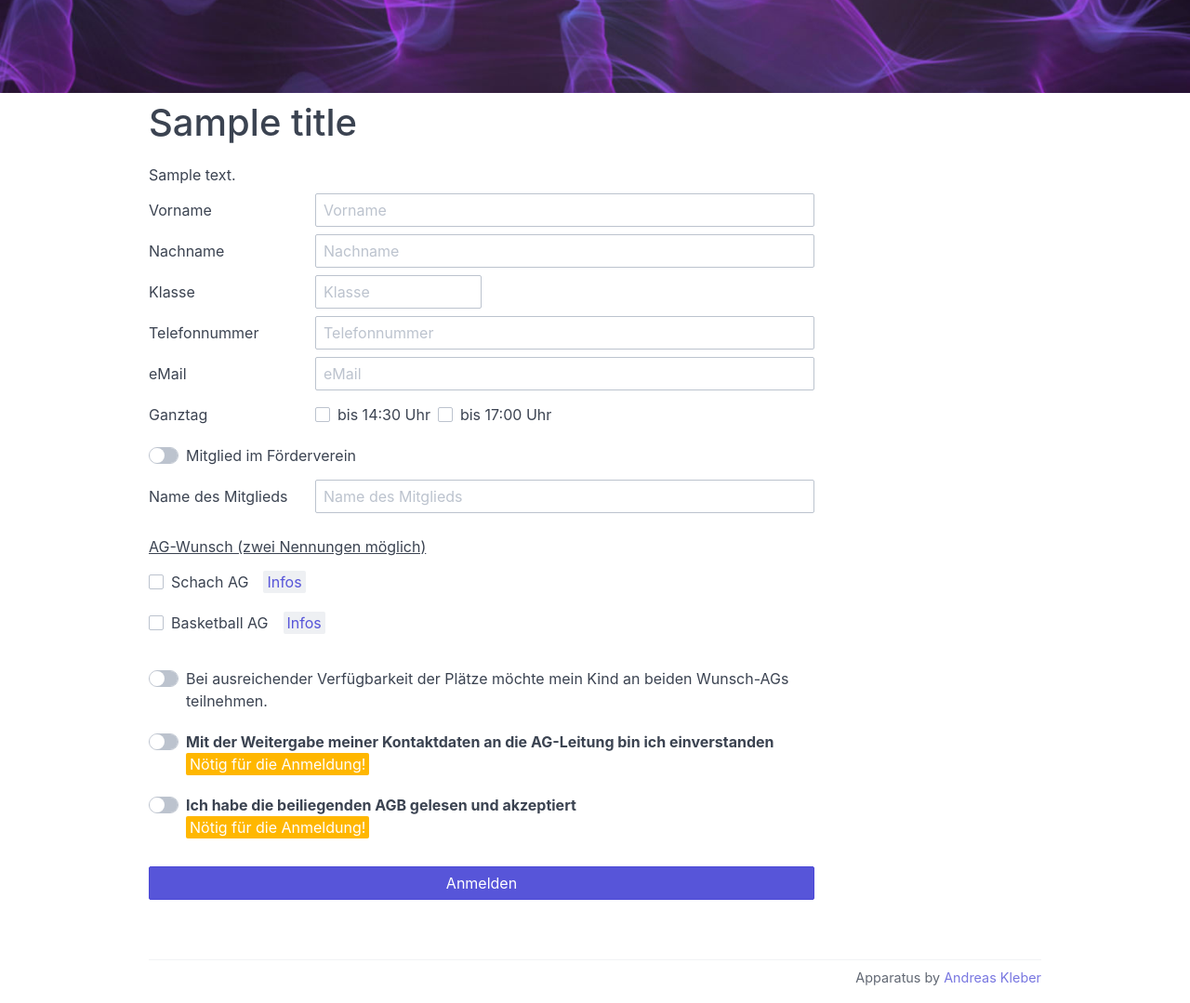
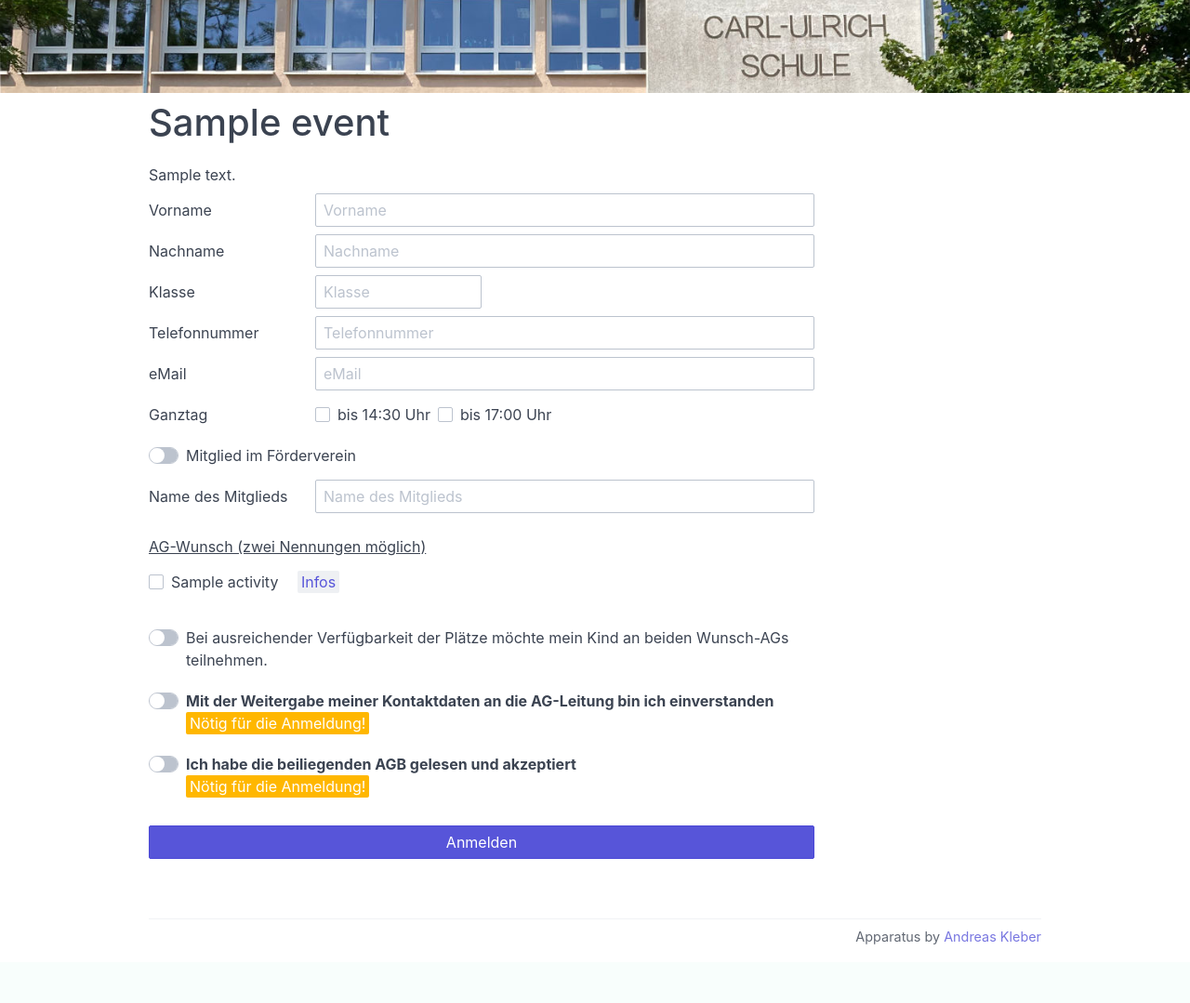
Before and after one commit to akleber/apparatus, a Flask app: template app/templates/register.html in a window 1280 px wide. Shown: the whole page at 93% size. After the commit the page ends 1016 px from the top, so only its background shows below. Run offline with Flask 2, Linux system fonts and the light colour scheme; data comes from the database, SQL or seed files in the repository; the template is opened without the code that fills it: most values are stand-ins (such as "Sample title", 1, 10 or a date in 2020).

Commit message:
cleanup, postForm

```diff
--- a/app/routes.py
+++ b/app/routes.py
@@ -1,5 +1,13 @@
 from app import app, qrcode, get_db
-from flask import request, send_file, url_for, render_template, redirect, make_response
+from flask import (
+    request,
+    send_file,
+    url_for,
+    render_template,
+    redirect,
+    make_response,
+    abort,
+)
 import markdown
 
 
@@ -9,21 +17,45 @@ def index():
     return "Hello, World!"
 
 
-@app.route("/register/<tinylink>", methods=["GET", "POST"])
-def register(tinylink):
-    user = {"username": "Miguel"}
+@app.route("/eventView/<tinylink>", methods=["GET"])
+def eventView(tinylink):
+    cur = get_db().execute("SELECT eventID FROM event WHERE tinyurl = ?", (tinylink,))
+    rv = cur.fetchone()
+    if not rv:
+        return abort(404)
 
-    cur = get_db().execute("SELECT title, description FROM event WHERE eventID = 1")
+    eventID = rv[0]
+    cur = get_db().execute(
+        "SELECT title, description FROM event WHERE eventID = ?", (eventID,)
+    )
     rv = cur.fetchone()
     if rv:
-        title = rv[0]
-        description = rv[1]
+        event_data = {}
+        event_data["eventID"] = eventID
+        event_data["title"] = rv[0]
+        event_data["description"] = markdown.markdown(rv[1])
+
+        activity_data = []
+        cur = get_db().execute(
+            "SELECT activityID, title FROM activity WHERE eventID = ?", (eventID,)
+        )
+        for data in cur:
+            a = {"activityID": data[0], "title": data[1]}
+            activity_data.append(a)
+
         return render_template(
-            "register.html",
-            title=title,
-            user=user,
-            description=markdown.markdown(description),
+            "register.html", event_data=event_data, activity_data=activity_data
         )
+
+
+@app.route("/register/<eventID>", methods=["POST"])
+def register(eventID):
+    return "registered: " + str(request.form)
+
+
+@app.route("/activityAbout/<activityID>", methods=["GET"])
+def activityAbout(activityID):
+    return "activityAbout"
 
 
 @app.route("/qr/<tinylink>", methods=["GET"])
@@ -36,7 +68,7 @@ def qr(tinylink):
 
 @app.route("/t/<tinylink>")
 def t(tinylink):
-    return redirect(url_for("register", tinylink=tinylink))
+    return redirect(url_for("eventView", tinylink=tinylink))
 
 
 # todo: int -> uuid
--- a/app/templates/register.html
+++ b/app/templates/register.html
@@ -17,27 +17,27 @@
 <body>
   <!-- todo: eventID-->
   <div
-    style="background-image: url('{{ url_for('eventBanner', eventID=2) }}'); height: 100px; background-position: center; background-repeat: no-repeat; background-size: cover; position: relative;">
+    style="background-image: url('{{ url_for('eventBanner', eventID=event_data.eventID) }}'); height: 100px; background-position: center; background-repeat: no-repeat; background-size: cover; position: relative;">
   </div>
 
   <!-- 100% width container with max-width set to grid-lg (960px) -->
   <div class="container grid-lg">
-    <H1 class="text-left mt-2">{{ title }}</H1>
+    <H1 class="text-left mt-2">{{ event_data.title }}</H1>
 
     <div>
-      {{ description | safe }}
+      {{ event_data.description | safe }}
     </div>
 
     <div class="columns">
       <div class="column col-9 col-xs-12">
 
-        <form class="form-horizontal">
+        <form class="form-horizontal" action="{{ url_for('register', eventID=event_data.eventID) }}" method="POST">
           <div class="form-group">
             <div class="col-3 col-sm-12">
               <label class="form-label" for="input-example-1">Vorname</label>
             </div>
             <div class="col-9 col-sm-12">
-              <input class="form-input" type="text" id="firstName" placeholder="Vorname">
+              <input class="form-input" type="text" name="firstName" placeholder="Vorname">
             </div>
           </div>
 
@@ -46,7 +46,7 @@
               <label class="form-label" for="input-example-1">Nachname</label>
             </div>
             <div class="col-9 col-sm-12">
-              <input class="form-input" type="text" id="familyName" placeholder="Nachname">
+              <input class="form-input" type="text" name="familyName" placeholder="Nachname">
             </div>
           </div>
 
@@ -55,7 +55,7 @@
               <label class="form-label" for="input-example-1">Klasse</label>
             </div>
             <div class="col-3 col-sm-12">
-              <input class="form-input" type="text" id="klasse" placeholder="Klasse">
+              <input class="form-input" type="text" name="klasse" placeholder="Klasse">
             </div>
           </div>
 
@@ -64,7 +64,7 @@
               <label class="form-label" for="input-example-1">Telefonnummer</label>
             </div>
             <div class="col-9 col-sm-12">
-              <input class="form-input" type="text" id="telefonnummer" placeholder="Telefonnummer">
+              <input class="form-input" type="text" name="telefonnummer" placeholder="Telefonnummer">
             </div>
           </div>
 
@@ -73,7 +73,7 @@
               <label class="form-label" for="input-example-1">eMail</label>
             </div>
             <div class="col-9 col-sm-12">
-              <input class="form-input" type="text" id="mail" placeholder="eMail">
+              <input class="form-input" type="text" name="mail" placeholder="eMail">
             </div>
           </div>
 
@@ -83,16 +83,16 @@
             </div>
 
             <label class="form-checkbox form-inline">
-              <input type="checkbox"><i class="form-icon"></i> bis 14:30 Uhr
+              <input type="checkbox" name="ganztag" value="1"><i class="form-icon"></i> bis 14:30 Uhr
             </label>
             <label class="form-checkbox form-inline">
-              <input type="checkbox"><i class="form-icon"></i> bis 17:00 Uhr
+              <input type="checkbox" name="ganztag" value="2"><i class="form-icon"></i> bis 17:00 Uhr
             </label>
           </div>
 
           <div class="form-group">
             <label class="form-switch">
-              <input type="checkbox">
+              <input type="checkbox" name="foevMitglied">
               <i class="form-icon"></i> Mitglied im Förderverein
             </label>
           </div>
@@ -102,7 +102,7 @@
               <label class="form-label" for="input-example-1">Name des Mitglieds</label>
             </div>
             <div class="col-9 col-sm-12">
-              <input class="form-input" type="text" id="foevMitgliedsname" placeholder="Name des Mitglieds">
+              <input class="form-input" type="text" name="foevMitgliedsname" placeholder="Name des Mitglieds">
             </div>
           </div>
 
@@ -114,25 +114,21 @@
             </label>
           </div>
 
+          {% for a in activity_data %}
           <div class="form-group">
             <label class="form-checkbox">
-              <input type="checkbox">
-              <i class="form-icon"></i> Schach AG&emsp;<span class="label"><a href="#">Infos</a></span>
-            </label>
-
-          </div>
-          <div class="form-group">
-            <label class="form-checkbox">
-              <input type="checkbox">
-              <i class="form-icon"></i> Basketball AG&emsp;<span class="label"><a href="#">Infos</a></span>
+              <input type="checkbox" name="activity" value="{{ a['activityID'] }}">
+              <i class="form-icon"></i> {{ a['title'] }} &emsp;<span class="label"><a
+                  href="{{ url_for('activityAbout', activityID=a['activityID']) }}">Infos</a></span>
             </label>
           </div>
+          {% endfor %}
 
           <div class="p-2"></div>
 
           <div class="form-group">
             <label class="form-switch">
-              <input type="checkbox">
+              <input type="checkbox" name="beideAGs">
               <i class="form-icon"></i> Bei ausreichender Verfügbarkeit der Plätze möchte mein Kind an beiden Wunsch-AGs
               teilnehmen.
             </label>
@@ -140,7 +136,7 @@
 
           <div class="form-group">
             <label class="form-switch">
-              <input type="checkbox">
+              <input type="checkbox" required>
               <i class="form-icon"></i> <b>Mit der Weitergabe meiner Kontaktdaten an die AG-Leitung bin ich
                 einverstanden</b><br />
               <span class="label label-warning">Nötig für die Anmeldung!</span>
@@ -149,7 +145,7 @@
 
           <div class="form-group">
             <label class="form-switch">
-              <input type="checkbox">
+              <input type="checkbox" required>
               <i class="form-icon"></i> <b>Ich habe die beiliegenden AGB gelesen und akzeptiert</b><br />
               <span class="label label-warning">Nötig für die Anmeldung!</span>
             </label>
```
Also changed, not shown: README.md.
